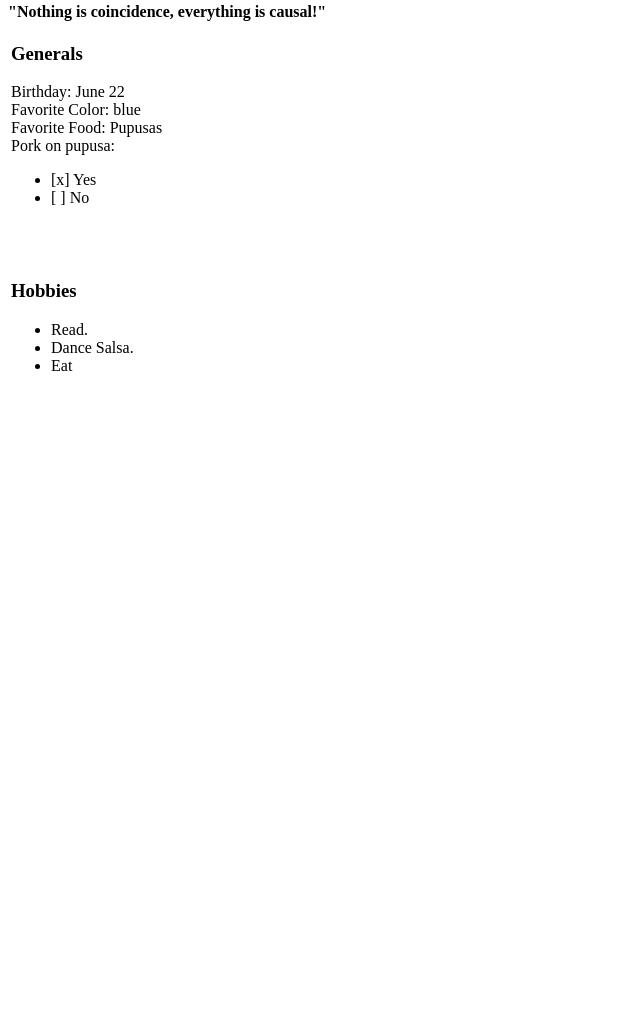
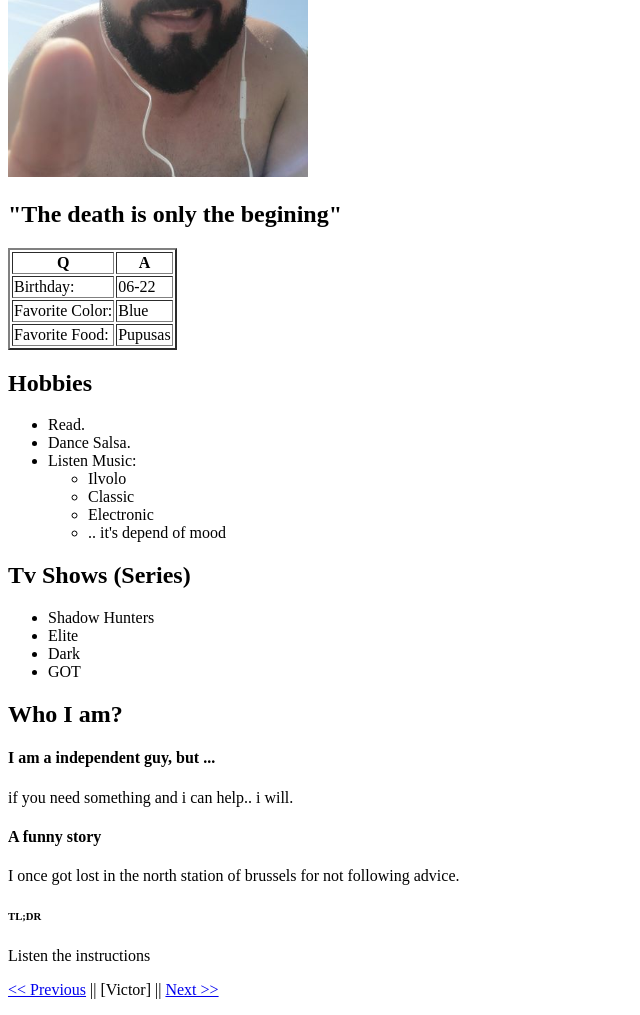
Before and after one commit to ortegaVictorBe/markdown-to-html, a plain HTML site: page index.html in a window 1280 px wide. Shown: the part 350-1365 px from the top of the page, without its empty margins (0-640 px from the left). Before the commit the page ends 800 px from the top, so only its background shows below. Drawn offline with Linux system fonts and the light colour scheme.

Commit message:
Final Update

```diff
--- a/index.html
+++ b/index.html
@@ -6,33 +6,61 @@
     <title>My Profile Page</title>
 </head>
 <body>
-    <section >
     <h1>Victor Ortega</h1>
-    <strong>"Nothing is coincidence, everything is causal!"</strong>
-    <img src="victorOrtega.jpg" alt="No Pic" width="300" height="300">
-<table><tr>
-    <td>
-        <h3>Generals</h3>
-        <p>Birthday: June 22 <br/>
-        Favorite Color: blue <br/>
-        Favorite Food: Pupusas <br/>
-        Pork on pupusa: <ul><li>[x] Yes</li><li>[ ] No</li></ul> <br/>
-        </p>
-    </td>
+    <h2>"Nothing is coincidence, everything is causal!"</h2>
+    <img src="IMG_20200101_110259_small.jpg" alt="No Pic" width="300" height="400">
+    <h2>"The death is only the begining"</h2>
+    <table border="2">
+        <thead>
+            <tr>
+                <th>Q</th>
+                <th>A</th>
+            </tr>
+        </thead>
+        <tbody>
+        <tr>
+            <td>Birthday:</td>
+            <td>06-22</td>
         </tr>
         <tr>
-<td>
-    <h3>Hobbies</h3>
-    <p>
+            <td>Favorite Color:</td>
+            <td>Blue</td>
+        </tr>
+        <tr>
+            <td>Favorite Food:</td>
+            <td>Pupusas</td>
+        </tr>
+        </tbody>
+    </table>
+    <h2>Hobbies</h2>
     <ul>
         <li>Read.</li>
         <li>Dance Salsa.</li>
-           <li>Eat</li>
+        <li>Listen Music:
+            <ul>
+                <li>Ilvolo</li>
+                <li>Classic</li>
+                <li>Electronic</li>
+                <li>.. it&#39;s depend of mood</li>
             </ul>
-    </p>
-</td>
-</tr></table>
-</section>
+    </ul>
+    <h2>Tv Shows (Series)</h2>
+    <ul>
+        <li>Shadow Hunters</li>
+        <li>Elite</li>
+        <li>Dark</li>
+        <li>GOT</li>
+    </ul>
+    <h2>Who I am?</h2>
+    <h4>I am a independent guy, but ...</h4>
+    <p>if you need something and i can help.. i will.</p>
 
+    <h4>A funny story</h4>
+    <p>I once got lost in the north station of brussels for not following advice.</p>
+
+    <h6>TL;DR</h6>
+    <p>Listen the instructions</p>
+
+    <p><a href="https://github.com/degenge/markdown-challenge/blob/master/README.md">&lt;&lt; Previous</a> || [Victor] || <a href="https://github.com/KarolinaDys/markdown-challenge/blob/master/README.md">Next &gt;&gt;</a></p>
 </body>
 </html>
```
Also changed, not shown: IMG_20200101_110259_small.jpg (added). Lines whose indentation alone changed are shown as unchanged.
